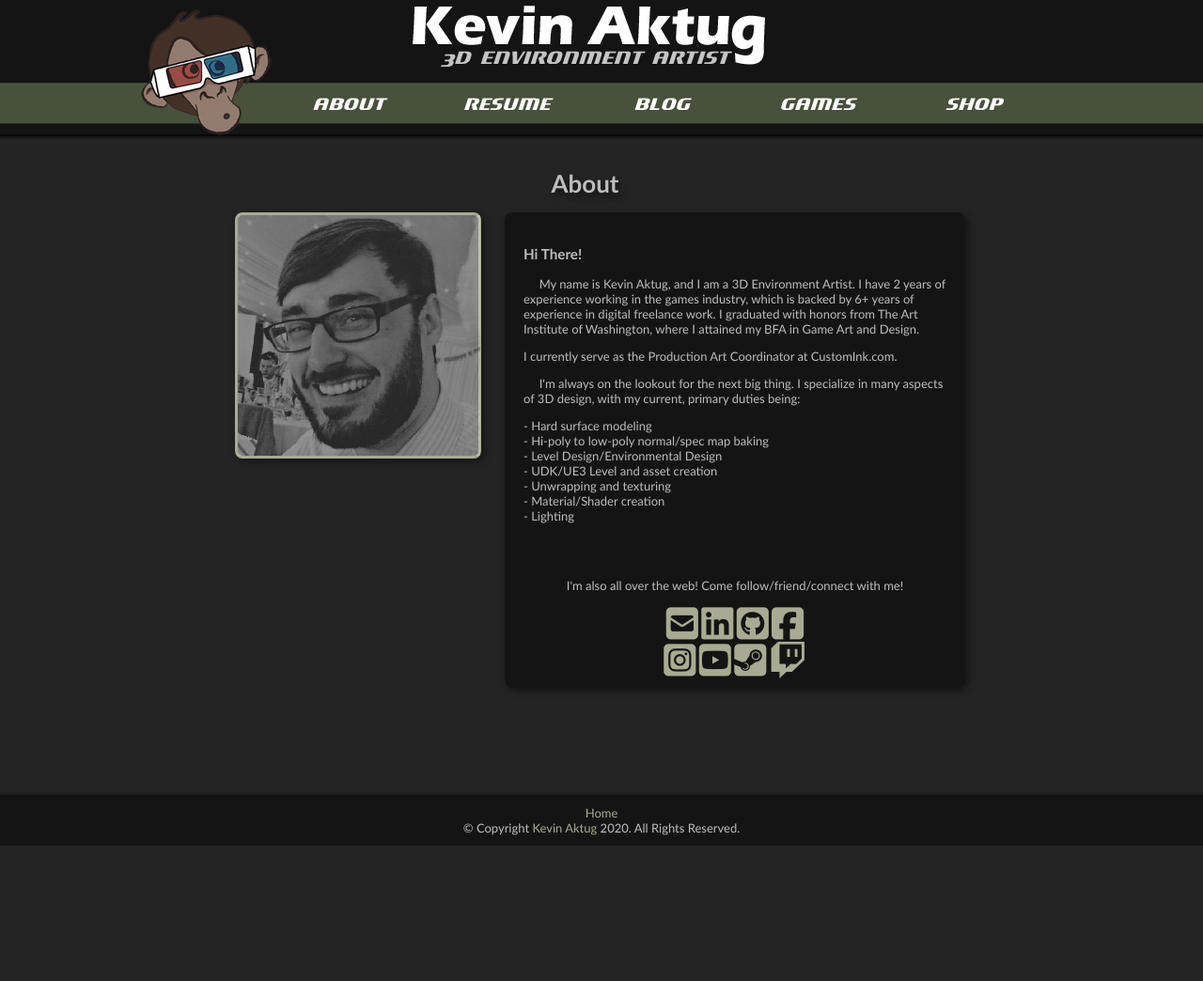
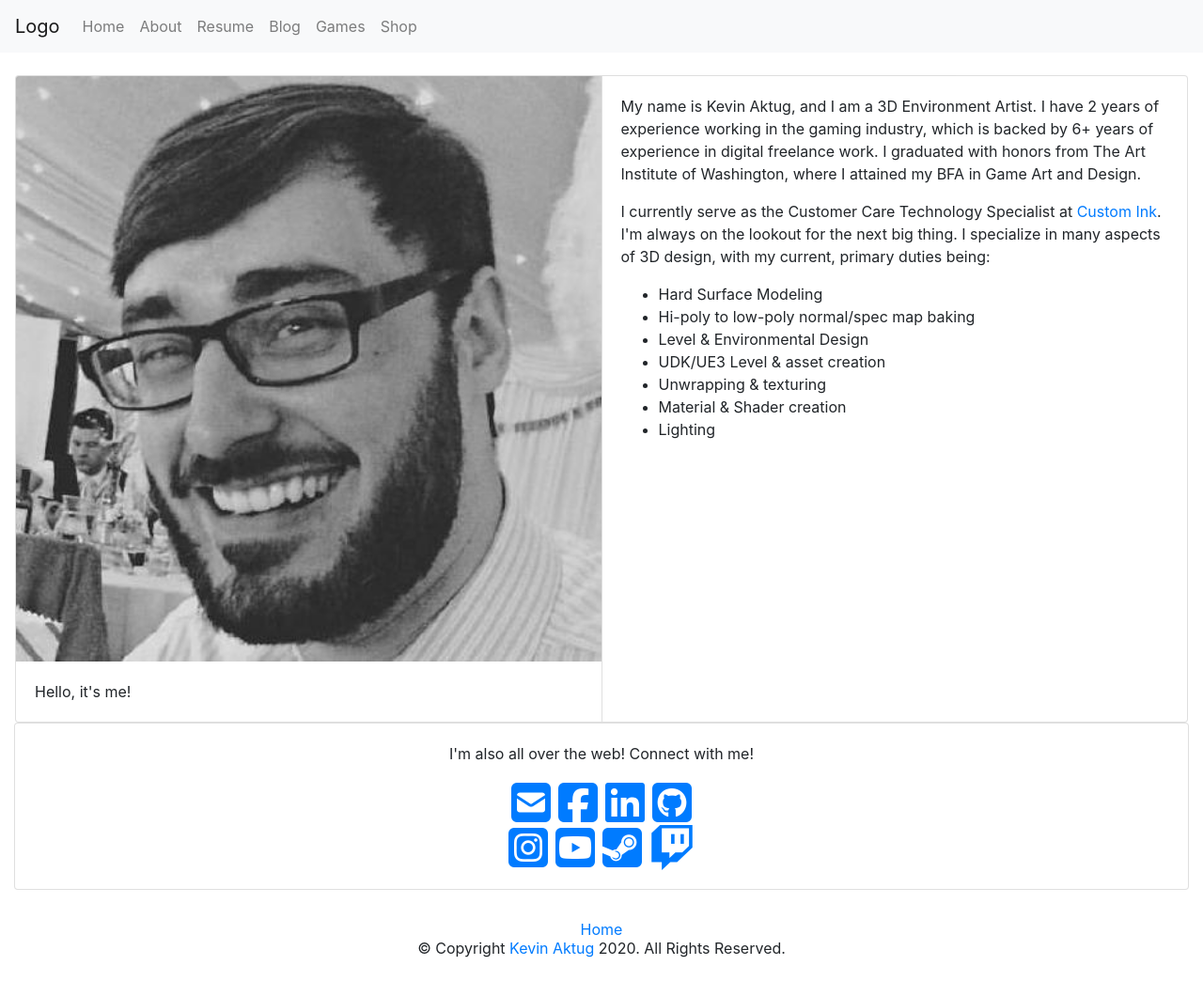
Before and after one commit to Kmagameguy/portfolio, a Jekyll site: the page built from about.html, in a window 1280 px wide. Shown: the whole page at 94% size. Built offline with Jekyll 4.4.1, drawn with Linux system fonts in a browser that asks for light colours; nearby versions of some CDN libraries; before the commit the page ends 900 px from its top, so only the background shows below that.

Commit message:
Create Basic 'About Me' Page

```diff
--- a/about.html
+++ b/about.html
@@ -1,97 +1,69 @@
-<!DOCTYPE html PUBLIC "-//W3C//DTD XHTML 1.0 Transitional//EN" "http://www.w3.org/TR/xhtml1/DTD/xhtml1-transitional.dtd">
-<html lang="en" xml:lang="en" xmlns="http://www.w3.org/1999/xhtml">
+---
+layout: home
+permalink: /about/
+---
 
-<head>
-<meta http-equiv="Content-Type" content="text/html; charset=utf-8"/>
-
-<title>Kevin Aktug | 3D Environment Artist</title>
-<meta name="keywords" content="Kevin Aktug, Kevin, Aktug, Environment Artist, 3D, Game Design, Game Art, Environmental, Artist, Digital Artist, Portfolio" />
-<meta name="description" content="Kevin Aktug's 3D Environment Art Portfolio" />
-<meta name="rating" content="general" />
-<meta name="expires" content="never" />
-<meta name="robots" content="index, follow" />
-<meta name="distribution" content="global" />
-<meta name="email" content="kmaktug@gmail.com" />
-<meta name="author" content="Kevin Aktug" />
-<meta name="publisher" content="Kevin Aktug" />
-<meta name="copyright" content="Copyright 2020 - Kevin Aktug" />
-
-<link rel="stylesheet" href="main.css" type="text/css" />
-<link rel="icon" type="images/png" href="images/favicon.png" />
-<script type="text/javascript">
-
-  var _gaq = _gaq || [];
-  _gaq.push(['_setAccount', 'UA-35435067-1']);
-  _gaq.push(['_trackPageview']);
-
-  (function() {
-    var ga = document.createElement('script'); ga.type = 'text/javascript'; ga.async = true;
-    ga.src = ('https:' == document.location.protocol ? 'https://ssl' : 'http://www') + '.google-analytics.com/ga.js';
-    var s = document.getElementsByTagName('script')[0]; s.parentNode.insertBefore(ga, s);
-  })();
-
-</script>
-<script src="https://kit.fontawesome.com/08dd6b322a.js" crossorigin="anonymous"></script>
-
-</head>
-
-<body>
-<div id="mainpage">
-	<div id="header">
-		<div id="subheader">
-			<a href="http://kmagameguy.com" id="bLogo" class="MonkeyLogo"></a>
-			<div id="bInfo">
-				<a href="http://kmagameguy.com" id="label"></a>
-				<div id="navbar">
-					<ul class="toolbar">
-					<li><a href="about.html" id="aboutme"></a></li>
-					<li><a href="resume.html" id="resume"></a></li>
-					<li><a href="http://kmagameguy.blogspot.com" target="_blank" id="blog"></a></li>
-					<li><a href="pomiGame.html" id="games"></a></li>
-					<li><a href="http://www.society6.com/Kmagameguy" target="_blank" id="shop"></a></li>
+<div class="container-fluid">
+  <div class="row px-3">
+    <div class="card-group">
+      <div class="card">
+        <img src="/assets/images/prof.jpg" class="card-img-top" alt="it's me">
+        <div class="card-body">
+          <p class="card-text">Hello, it's me!</p>
+        </div>
+      </div>
+      <div class="card">
+        <div class="card-body">
+          <p class="card-text">
+            My name is {{ site.author }}, and I am a 3D Environment Artist.
+            I have 2 years of experience working in the gaming industry,
+            which is backed by 6+ years of experience in digital freelance work.
+            I graduated with honors from The Art Institute of Washington,
+            where I attained my BFA in Game Art and Design.
+          </p>
+          <p class="card-text">
+            I currently serve as the {{ site.employer.job }} at <a href="{{ site.employer.url }}" target="_blank">{{ site.employer.name }}</a>.
+            I'm always on the lookout for the next big thing. I specialize in many aspects of 3D design,
+            with my current, primary duties being:
+          </p>
+          <ul class="card-text">
+            <li>Hard Surface Modeling</li>
+            <li>Hi-poly to low-poly normal/spec map baking</li>
+            <li>Level &amp; Environmental Design</li>
+            <li>UDK/UE3 Level &amp; asset creation</li>
+            <li>Unwrapping &amp; texturing</li>
+            <li>Material & Shader creation</li>
+            <li>Lighting</li>
           </ul>
         </div>
       </div>
     </div>
   </div>
-
-	<div id="portfolioContent">
-		<div id="aboutWrapper">
-			<div class="pageTitle2">About</div>
-				<div id="aboutPic">
-					<img src="images/prof.jpg" width="258px" height="256px" alt="" />
+  <div class="row">
+    <div class="col">
+      <div class="card">
+        <div class="card-body">
+          <div class="container-fluid">
+            <div class="row justify-content-center align-items-center text-align-center">
+              <p>I'm also all over the web!  Connect with me!</p>
             </div>
-				<div id="myProfile">
-					<h3>Hi There!</h3>
-					<p>&nbsp;&nbsp;&nbsp;&nbsp;&nbsp;My name is Kevin Aktug, and I am a 3D Environment Artist.  I have 2 years of experience working in the games industry, which is backed by 6+ years of experience in digital freelance work.  I graduated with honors from The Art Institute of Washington, where I attained my BFA in Game Art and Design.</p>
-					<p>I currently serve as the Production Art Coordinator at CustomInk.com.</p>
-					<p>&nbsp;&nbsp;&nbsp;&nbsp;&nbsp;I'm always on the lookout for the next big thing.  I specialize in many aspects of 3D design, with my current, primary duties being:</p>
-					<ul>
-						<li>- Hard surface modeling</li>
-						<li>- Hi-poly to low-poly normal/spec map baking</li>
-						<li>- Level Design/Environmental Design</li>
-						<li>- UDK/UE3 Level and asset creation</li>
-						<li>- Unwrapping and texturing</li>
-						<li>- Material/Shader creation</li>
-						<li>- Lighting</li>
-					</ul>
-					<br></br>
-					<p id="followme">I'm also all over the web!  Come follow/friend/connect with me!</p>
-					<ul id="buttons">
-						<li><a href="mailto:kmaktug@gmail.com" ><i class="fas fa-envelope-square fa-3x"></i></a>&nbsp;<a href="https://www.linkedin.com/in/kmagameguy" target="_blank"><i class="fab fa-linkedin fa-3x"></i></a>&nbsp;<a href="https://www.github.com/kmagameguy" target="_blank"><i class="fab fa-github-square fa-3x"></i></a>&nbsp;<a href="https://www.facebook.com/kmagameguy/" target="_blank"><i class="fab fa-facebook-square fa-3x"></i></a></li>
-						<li><a href="https://www.instagram.com/kmagameguy" target="_blank"><i class="fab fa-instagram-square fa-3x"></i></a>&nbsp;<a href="https://www.youtube.com/kmagameguy" target="_blank"><i class="fab fa-youtube-square fa-3x"></i></a>&nbsp;<a href="http://steamcommunity.com/id/sgt_jerky" target="_blank"><i class="fab fa-steam-square fa-3x"></i></a>&nbsp;<a href="https://twitch.tv/kmagameguy" target="_blank"><i class="fab fa-twitch fa-3x"></i></a></li>
-					</ul>
+            {% for item in site.social_links %}
+              {% assign remainder = forloop.index | minus: 1 | modulo: 4 %}
+              {% if forloop.index == 0 %}
+                <div class="row justify-content-center align-items-center">
+              {% elsif remainder == 0 %}
+                </div>
+                <div class="row justify-content-center align-items-center">
+              {% endif %}
+              <div class="col-xs-3 px-1">
+                <a href="{{ item.link }}" target="_blank"><i class="{{ item.icon }} fa-3x"></i></a>
+              </div>
+            {% endfor %}
             </div>
             </div>
           </div>
         </div>
-<div id="footer">
-		<div id="footerContent">
-			<a href="http://kmagameguy.com" id="gohome">Home</a>
-		</div>
-		<div id="copyright">
-			&copy; Copyright <a href="mailto:kmaktug@gmail.com">Kevin Aktug</a> 2020.  All Rights Reserved.
       </div>
     </div>
-</body>
-</html>
+  </div>
+</div>
```
Lines whose indentation alone changed are shown as unchanged.
